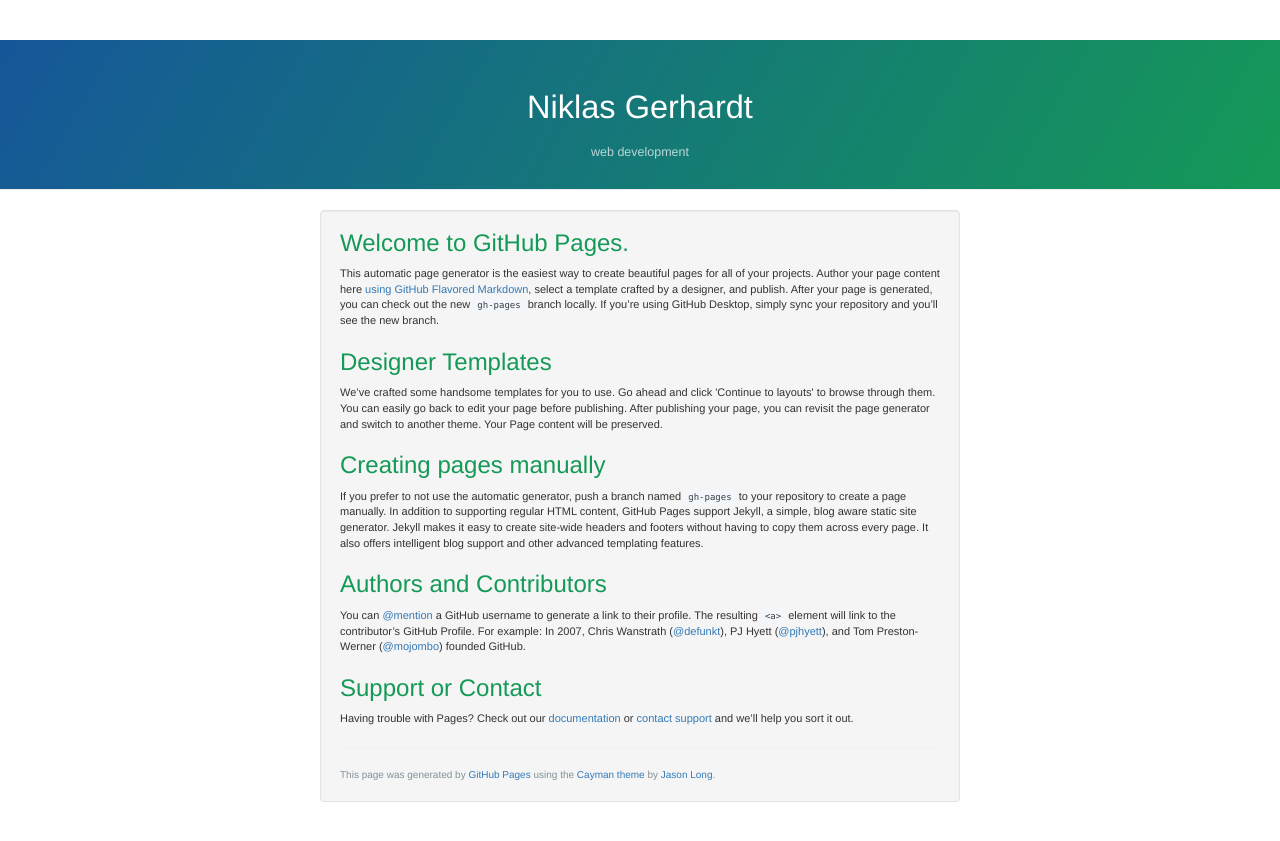
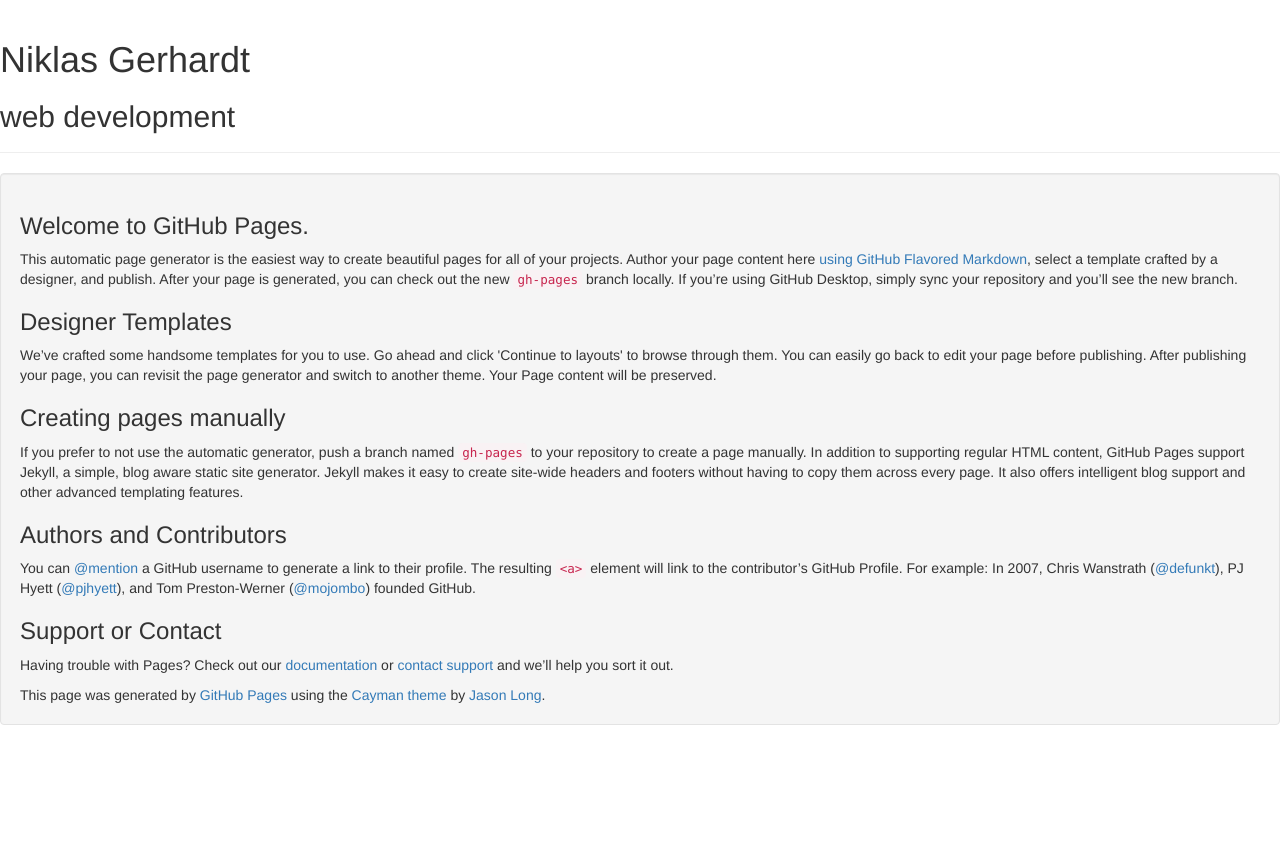
Before and after one commit to darkcraftxx/darkcraftxx.github.io, a Jekyll site: the page index.html, which Jekyll copies as it is, in a window 1280 px wide. Shown: the top 841 px of the page. Built offline with Jekyll 4.4.1, drawn with Linux system fonts in a browser that asks for light colours.

Commit message:
Update index.html

```diff
--- a/index.html
+++ b/index.html
@@ -4,10 +4,7 @@
     <meta charset="UTF-8">
     <title>Niklas Gerhardt by darkcraftxx</title>
     <meta name="viewport" content="width=device-width, initial-scale=1">
-    <link rel="stylesheet" type="text/css" href="stylesheets/normalize.css" media="screen">
     <link href='https://fonts.googleapis.com/css?family=Open+Sans:400,700' rel='stylesheet' type='text/css'>
-    <link rel="stylesheet" type="text/css" href="stylesheets/stylesheet.css" media="screen">
-    <link rel="stylesheet" type="text/css" href="stylesheets/github-light.css" media="screen">
     <link rel="stylesheet" type="text/css" href="css/bootstrap.min.css">
   </head>
   <body>
```
